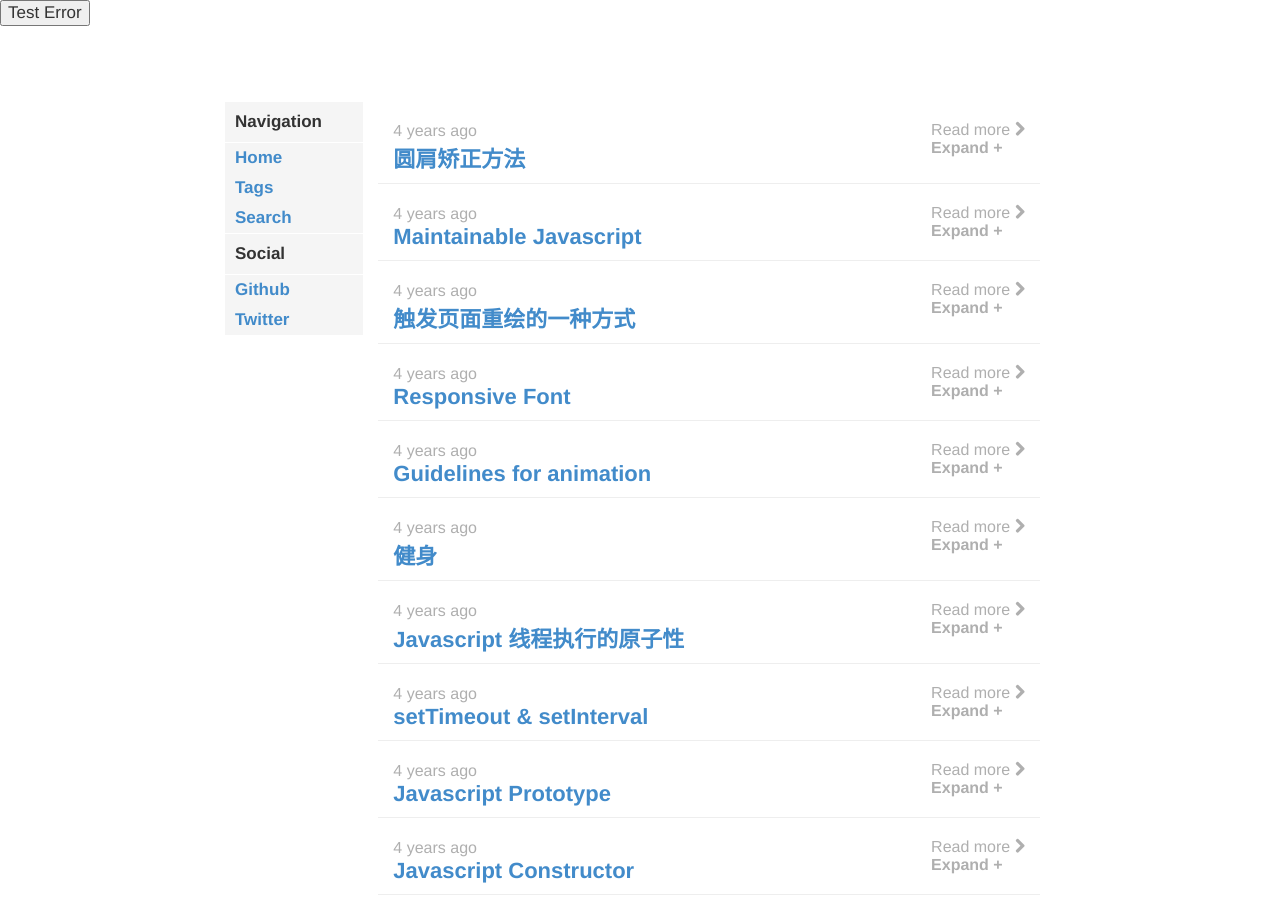
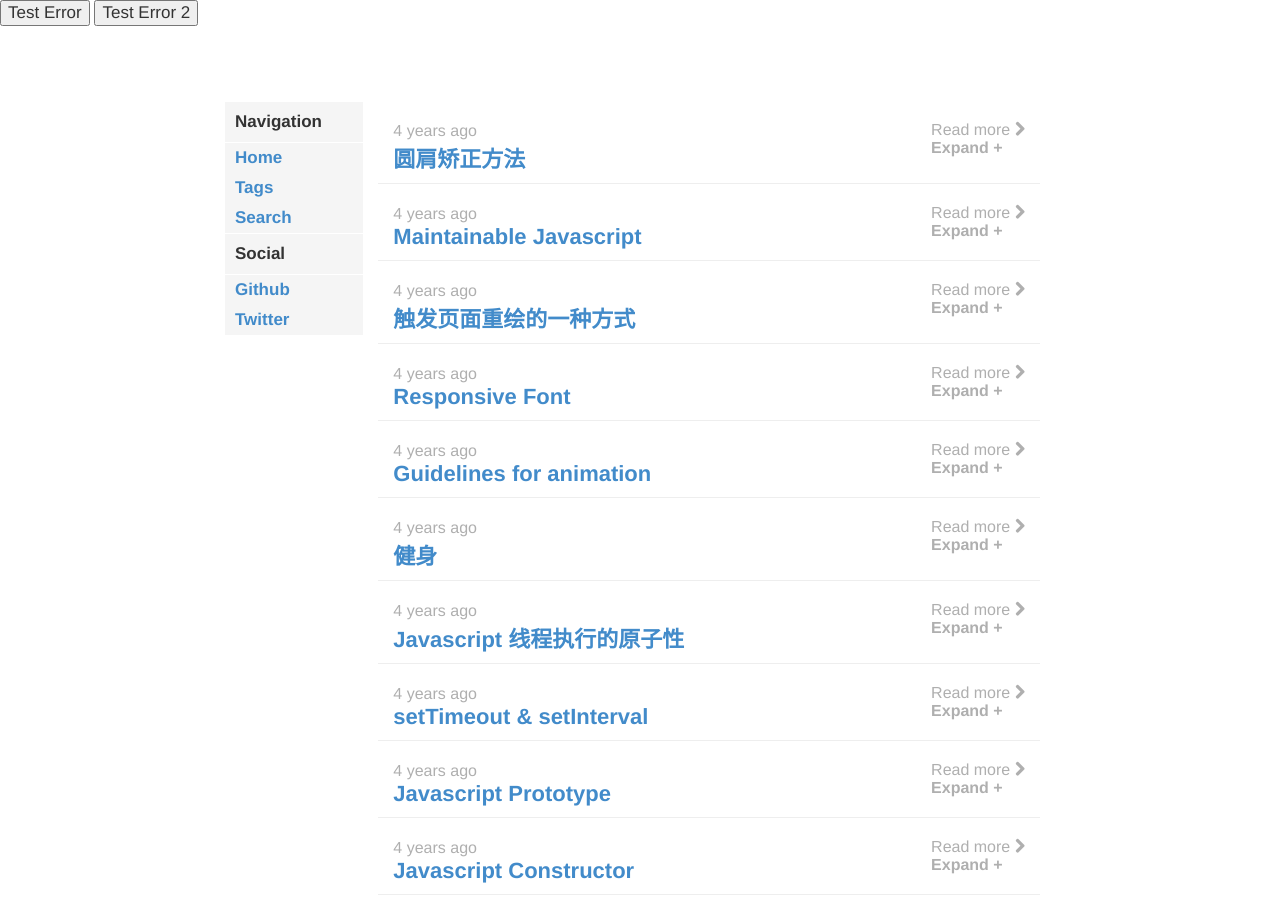
Before and after one commit to michaelguo1991/michaelguo1991.github.io, a Jekyll site: the page built from index.html, in a window 1280 px wide and 900 px high. Built offline with Jekyll 4.4.1, drawn with Linux system fonts in a browser that asks for light colours; some web fonts are replaced; Markdown is read by kramdown in place of the engine named in the settings; comment, search, counter and statistics services are not loaded.

Commit message:
add new error

```diff
--- a/_layouts/default.html
+++ b/_layouts/default.html
@@ -3,6 +3,7 @@
 {% include page-nav.html %}
 
 <button id="test-error">Test Error</button>
+<button id="test-error1">Test Error 2</button>
 <!-- Wrap all page content here -->
 <div id="wrap">
     <div class="container">
@@ -44,6 +45,9 @@
     $('#test-error').click(function() {
         a = c + 3;
     });
+    $('#test-error1').click(function() {
+        3 = m;
+    });
 </script>
 
 {% include footer.html %}
```
